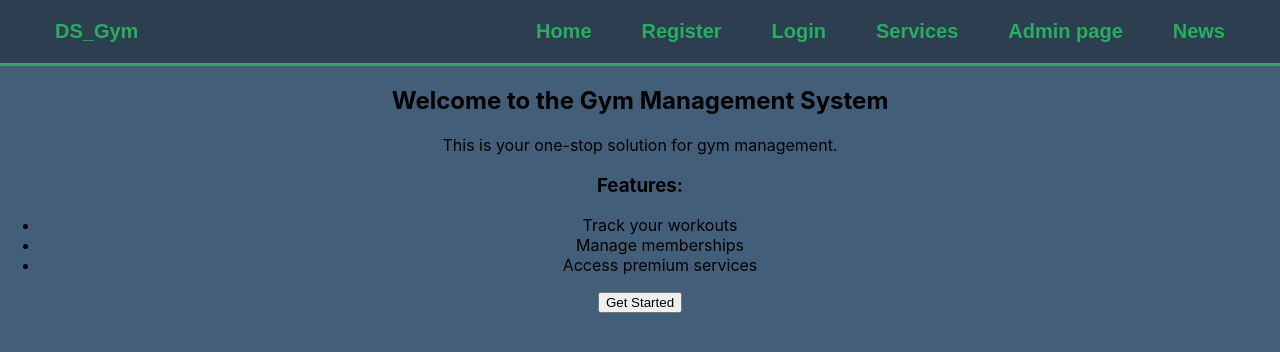
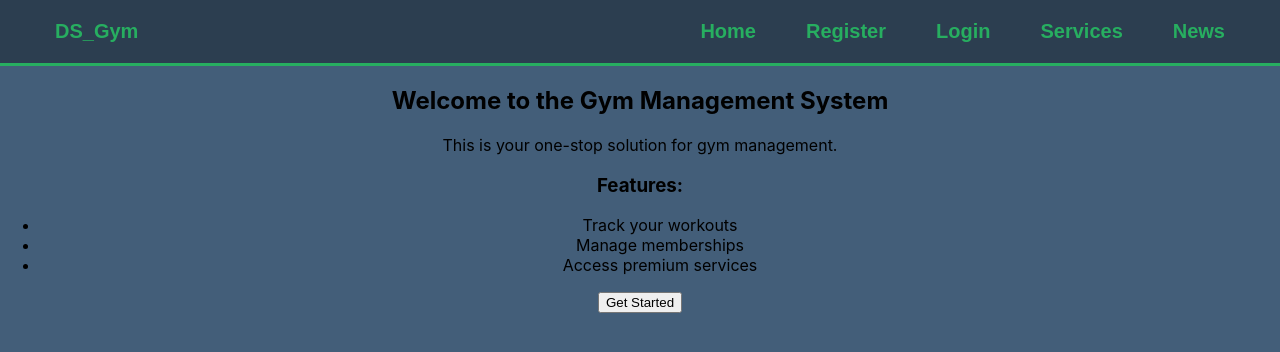
Before and after one commit to filipposmertzanakis/gym, a React (Create React App) app in the folder gym-management-frontend/: page / in a window 1280 px wide. Shown: the top 352 px of the page. Built offline with nearby package versions, Linux system fonts and the light colour scheme.

Commit message:
fil : admin page only visible to admin

```diff
--- a/gym-management-frontend/src/App.js
+++ b/gym-management-frontend/src/App.js
@@ -11,10 +11,12 @@ import './styles/App.css';
 import './styles/navbar.css';
 import Register_Requests from './components/Register_Requests';
 import CreateService from './components/CreateService';
-import { UserProvider } from './context/UserContext'
+import { useUser } from './context/UserContext'
 
 //EDV EINAI TO HOME PAGE DHLADH H SELIDA POY UA EMFANIZETAI KATHE FORA POY ANOIGEI TO SITE
 function HomePage() {
+  const { user } = useUser(); // Access the user context
+  console.log('HomePage rendered, current user:', user);
   return (
     <div>
       <h2>Welcome to the Gym Management System</h2>
@@ -34,8 +36,9 @@ function HomePage() {
 
 //EDV BAZOYME OTI THELOYME NA EMFANIZETAI SE OLES TIS SELIDES
 function App() {
+  const { user } = useUser(); // Access the user context
+  console.log('Current user:', user);
   return (
-   <UserProvider>
    <Router>
       <div className="App">
         <div className="navbar">
@@ -45,7 +48,9 @@ function App() {
             <Link to="/register">Register</Link>
             <Link to="/login">Login</Link>
             <Link to="/services">Services</Link>
+            {user && user.role === 'admin' && ( // Check if user is admin
               <Link to="/AdminPage">Admin page</Link>
+            )}
             <Link to="News">News</Link>
           </nav>
         </div>
@@ -64,7 +69,6 @@ function App() {
         </Routes>
       </div>
     </Router>
-    </UserProvider>
   );
 }
 
--- a/gym-management-frontend/src/index.js
+++ b/gym-management-frontend/src/index.js
@@ -3,11 +3,14 @@ import ReactDOM from 'react-dom/client';
 import './styles/index.css';
 import App from './App';
 import reportWebVitals from './reportWebVitals';
+import { UserProvider } from './context/UserContext'; // Import UserProvider
 
 const root = ReactDOM.createRoot(document.getElementById('root'));
 root.render(
   <React.StrictMode>
-    <App />
+     <UserProvider> {/* Wrap App with UserProvider */}
+         <App />
+       </UserProvider>
   </React.StrictMode>
 );
 
```
Lines whose indentation alone changed are shown as unchanged.
